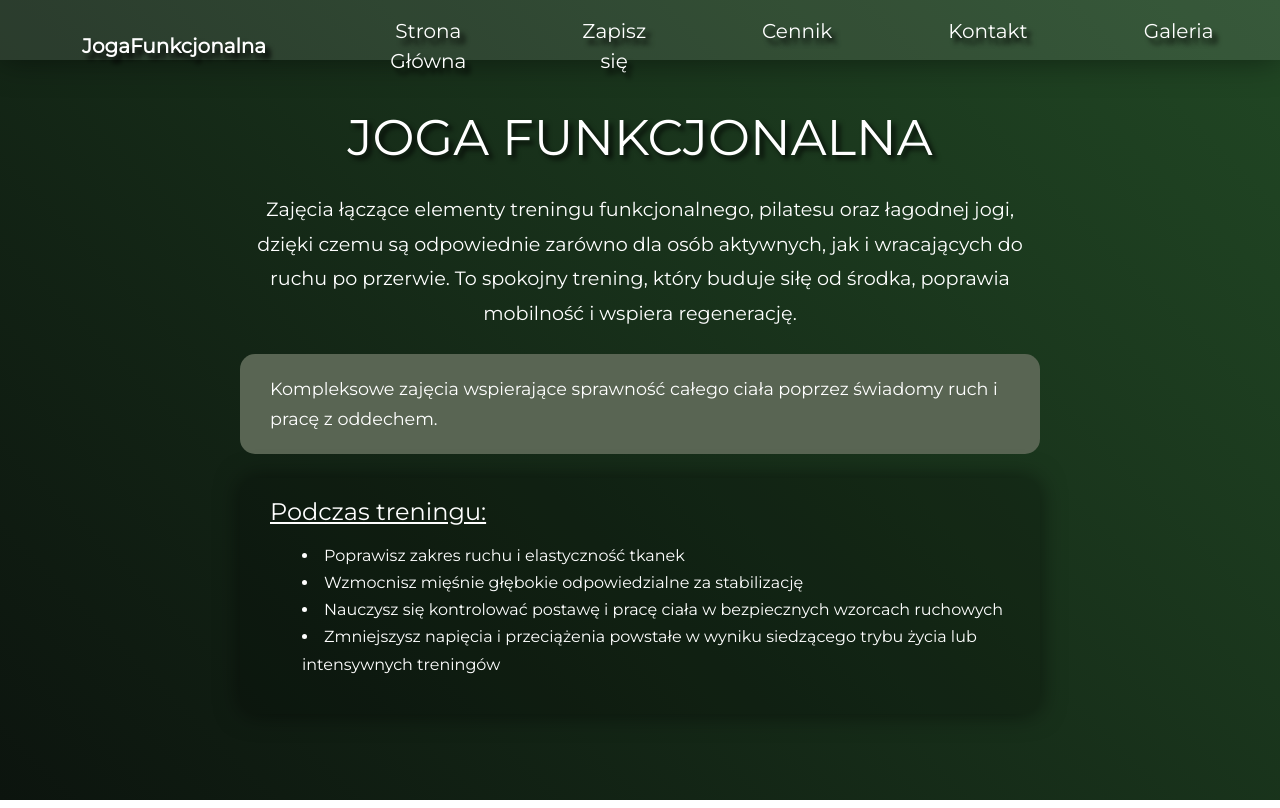
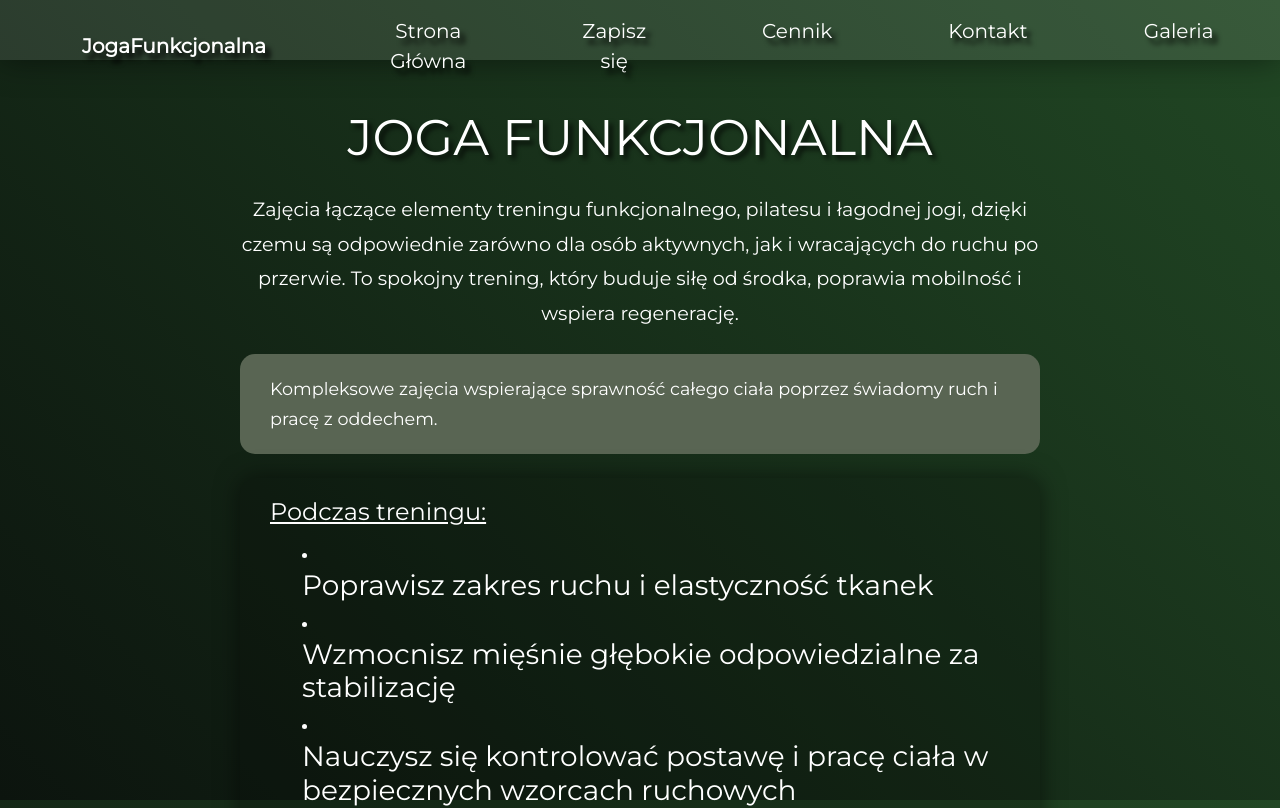
Before and after one commit to Filios41b/joga, a React (Create React App) app: page / in a window 1280 px wide. Shown: the top 808 px of the page. Built offline with nearby package versions, Linux system fonts and the light colour scheme.

Commit message:
Ulepszenie SEO

```diff
--- a/src/App.js
+++ b/src/App.js
@@ -34,10 +34,10 @@ function App() {
   return (
     <HelmetProvider>
       <Router>
+        <SEO />
         <div className="page-container">
           <Navbar />
           <main className="content">
-            <SEO />
             <AnimatedRoutes />
           </main>
           <BackToTop />
--- a/src/Components/Main.js
+++ b/src/Components/Main.js
@@ -1,4 +1,3 @@
-// ./Components/Main.js
 import React from 'react';
 import AnimatedSection from "./AnimatedSection";
 import { motion } from "framer-motion";
@@ -6,9 +5,7 @@ import 'bootstrap/dist/css/bootstrap.min.css';
 
 const listVariants = {
   hidden: {},
-  visible: {
-    transition: { staggerChildren: 0.15 }
-  }
+  visible: { transition: { staggerChildren: 0.15 } }
 };
 
 const listItemVariants = {
@@ -30,7 +27,7 @@ function Main() {
         <h1 className='joga text-center mb-4'>JOGA FUNKCJONALNA</h1>
 
         <p className='yoga-page lead-page'>
-          Zajęcia łączące elementy treningu funkcjonalnego, pilatesu oraz łagodnej jogi, dzięki czemu są odpowiednie zarówno dla osób aktywnych, jak i wracających do ruchu po przerwie. To spokojny trening, który buduje siłę od środka, poprawia mobilność i wspiera regenerację.
+          Zajęcia łączące elementy treningu funkcjonalnego, pilatesu i łagodnej jogi, dzięki czemu są odpowiednie zarówno dla osób aktywnych, jak i wracających do ruchu po przerwie. To spokojny trening, który buduje siłę od środka, poprawia mobilność i wspiera regenerację.
         </p>
 
         <p className='yoga-page-lead mt-4'>
@@ -43,11 +40,11 @@ function Main() {
           animate="visible"
           variants={listVariants}
         >
-          <h3 className='training-title-page'>Podczas treningu:</h3>
+          <h2 className='training-title-page'>Podczas treningu:</h2>
           <motion.ul className='training-list-page'>
             {benefits.map((item, index) => (
               <motion.li key={index} variants={listItemVariants}>
-                {item}
+                <h3>{item}</h3>
               </motion.li>
             ))}
           </motion.ul>
--- a/src/Components/SEO.js
+++ b/src/Components/SEO.js
@@ -3,17 +3,20 @@ import { Helmet } from "react-helmet-async";
 
 const SEO = () => {
   const title = "Joga Funkcjonalna";
-  const description = `Zajęcia łączące elementy treningu funkcjonalnego, pilatesu oraz łagodnej jogi, dzięki czemu są odpowiednie zarówno dla osób aktywnych, jak i wracających do ruchu po przerwie.`;
+  const description = `Zajęcia łączące elementy treningu funkcjonalnego, pilatesu i łagodnej jogi, odpowiednie dla aktywnych i wracających do ruchu po przerwie.`;
+
   const url = "https://jogafunkcjonalna.pl";
   const image = `${url}/icons/logo512.png`;
 
   return (
     <Helmet>
+      {/* Title & Description */}
       <title>{title}</title>
       <meta name="description" content={description} />
       <meta name="robots" content="index, follow" />
       <link rel="canonical" href={url} />
 
+      {/* Author */}
       <meta name="author" content="Joga Funkcjonalna" />
 
       {/* Open Graph */}
--- a/src/Components/Zdjecia.js
+++ b/src/Components/Zdjecia.js
@@ -6,9 +6,7 @@ import 'bootstrap/dist/css/bootstrap.min.css';
 const containerVariants = {
   hidden: {},
   visible: {
-    transition: {
-      staggerChildren: 0.1
-    }
+    transition: { staggerChildren: 0.1 }
   }
 };
 
@@ -19,6 +17,21 @@ const photoVariants = {
 
 function Zdjecia() {
   const [activeImage, setActiveImage] = useState(null);
+
+  const photos = [
+    { src: "/Images/12org.jpg", vertical: true },
+    { src: "/Images/4org.jpg" },
+    { src: "/Images/9org.jpg" },
+    { src: "/Images/11org.jpg", vertical: true },
+    { src: "/Images/1org.jpg" },
+    { src: "/Images/7org.jpg", vertical: true },
+    { src: "/Images/10org.jpg" },
+    { src: "/Images/13org.jpg", vertical: true },
+    { src: "/Images/3org.jpg" },
+    { src: "/Images/5org.jpg" },
+    { src: "/Images/6org.jpg", vertical: true },
+    { src: "/Images/8org.jpg" },
+  ];
 
   return (
     <AnimatedSectionPhotos>
@@ -31,27 +44,17 @@ function Zdjecia() {
           initial="hidden"
           animate="visible"
         >
-          {[
-            { src: "/Images/12org.jpg", vertical: true },
-            { src: "/Images/4org.jpg" },
-            { src: "/Images/9org.jpg" },
-            { src: "/Images/11org.jpg", vertical: true },
-            { src: "/Images/1org.jpg" },
-            { src: "/Images/7org.jpg", vertical: true },
-            { src: "/Images/10org.jpg" },
-            { src: "/Images/13org.jpg", vertical: true },
-            { src: "/Images/3org.jpg" },
-            { src: "/Images/5org.jpg" },
-            { src: "/Images/6org.jpg", vertical: true },
-            { src: "/Images/8org.jpg" },
-          ].map((photo, index) => (
+          {photos.map((photo, index) => (
             <motion.div
               key={index}
               className={`photo ${photo.vertical ? "vertical" : ""}`}
               variants={photoVariants}
               onClick={() => setActiveImage(photo.src)}
             >
-              <img src={photo.src} alt={photo.src.split("/").pop()} />
+              <img
+                src={photo.src}
+                alt={`Joga Funkcjonalna - ${photo.src.split("/").pop().split(".")[0]}`}
+              />
             </motion.div>
           ))}
         </motion.div>
```
Also changed, not shown: 1 other file (tests, documents, lock files or other folders).
